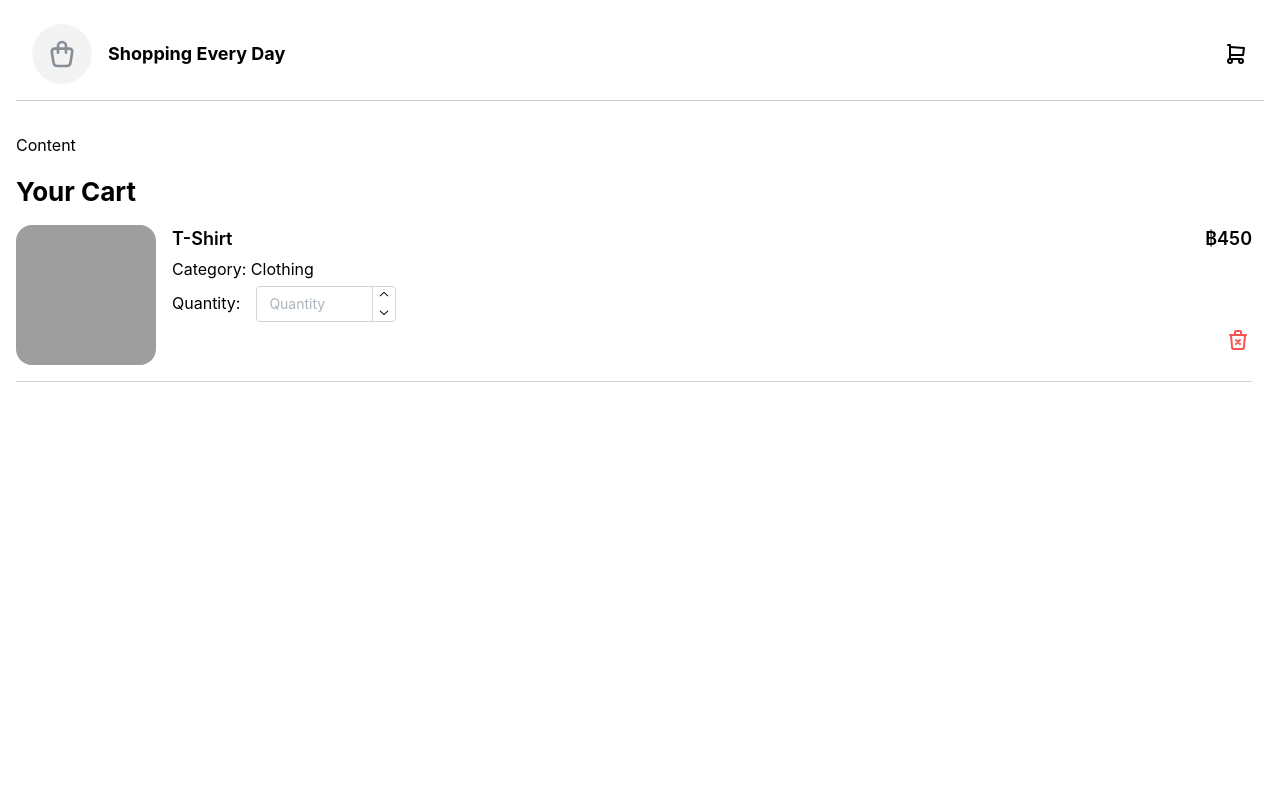
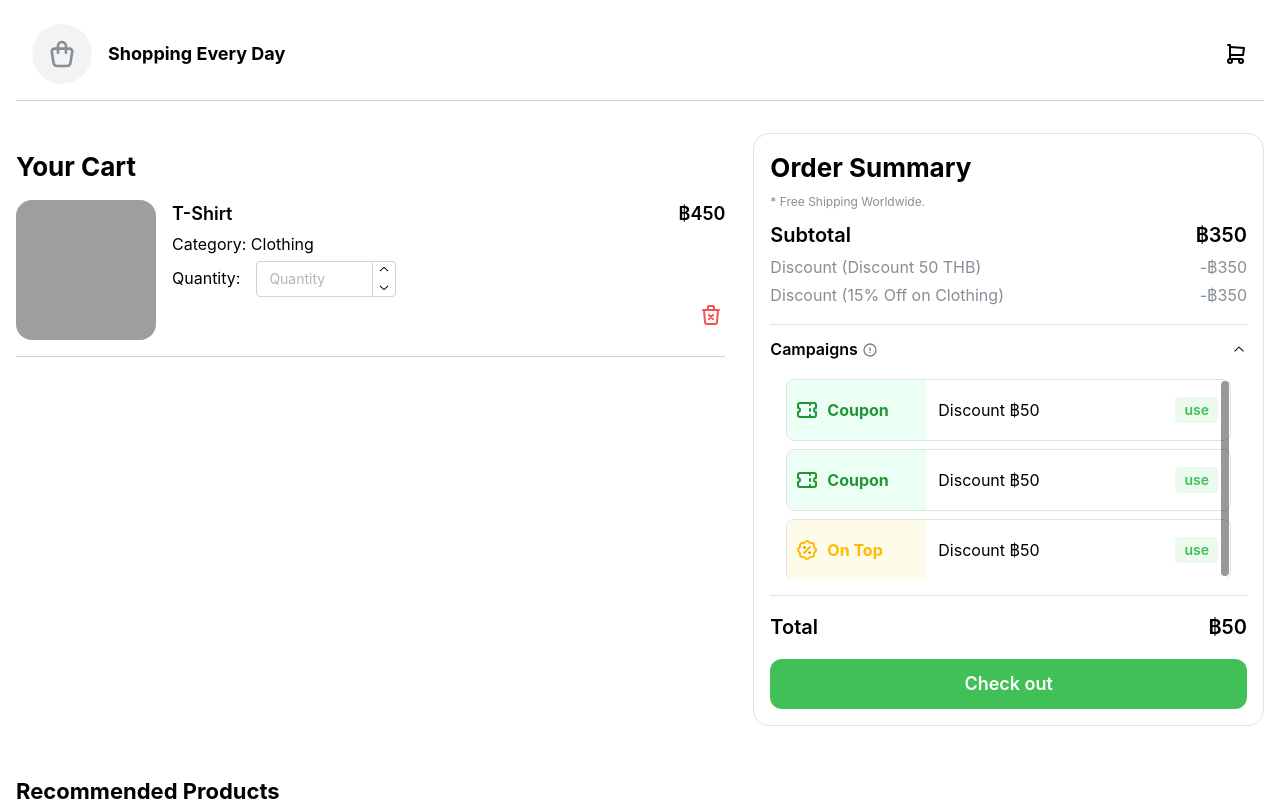
Before and after one commit to Supakorn-suri/ecommerce-checkout-fe, a Next.js app: page / in a window 1280 px wide. Shown: the top 801 px of the page. Built offline with nearby package versions, Linux system fonts and the light colour scheme; grey boxes are pictures that could not be loaded.

Commit message:
feat: add OrderSummary component

```diff
--- a/src/app/page.tsx
+++ b/src/app/page.tsx
@@ -1,20 +1,26 @@
 "use client";
-import { Container, Flex, Box } from "@mantine/core";
+import { Container, Flex, Grid } from "@mantine/core";
 
 import TopBar from "@/components/TopBar";
 import RecommendedProducts from "@/components/RecommendedProducts";
 import CustomerCart from "@/components/Cart";
+import OrderSummary from '@/components/OrderSummary';
 
 export default function Home() {
   return (
     <Container size="xl" my={24}>
       <Flex direction="column" gap={16}>
         <TopBar />
-        <Box>
-          Content
-          <CustomerCart />
-          <Box>{/* Checkout */}</Box>
-        </Box>
+
+        <Grid>
+          <Grid.Col span="auto">
+            <CustomerCart />
+          </Grid.Col>
+          <Grid.Col span={{ base: 12, md: 5 }}>
+            <OrderSummary />
+          </Grid.Col>
+        </Grid>
+
         <RecommendedProducts />
       </Flex>
     </Container>
--- /dev/null
+++ b/src/components/OrderSummary.tsx
@@ -0,0 +1,220 @@
+"use client";
+import {
+  Button,
+  Flex,
+  Group,
+  Text,
+  Paper,
+  Accordion,
+  Divider,
+  Stack,
+  Title,
+  Grid,
+  ScrollArea,
+  Tooltip,
+} from "@mantine/core";
+import {
+  IconExclamationCircle,
+  IconRosetteDiscount,
+  IconTicket,
+} from "@tabler/icons-react";
+
+const OrderSummary = () => {
+  return (
+    <Paper w="100%" withBorder radius={16} p={16}>
+      <Flex direction="column" justify="space-between" h="100%" gap={16}>
+        <Stack gap={8}>
+          <Title order={2}>Order Summary</Title>
+          <Text fz={12} c="gray">
+            * Free Shipping Worldwide.
+          </Text>
+          <Stack gap={4}>
+            <Group justify="space-between">
+              <Text fz={20} fw={600}>
+                Subtotal
+              </Text>
+              <Text fz={20} fw={600}>
+                ฿350
+              </Text>
+            </Group>
+            <Group justify="space-between">
+              <Text c="gray">Discount (Discount 50 THB)</Text>
+              <Text c="gray">-฿350</Text>
+            </Group>
+            <Group justify="space-between">
+              <Text c="gray">Discount (15% Off on Clothing)</Text>
+              <Text c="gray">-฿350</Text>
+            </Group>
+          </Stack>
+        </Stack>
+
+        <Flex direction="column">
+          <Divider />
+          <Accordion defaultValue="Campaigns">
+            <Accordion.Item value="Campaigns">
+              <Accordion.Control p={0}>
+                <Group gap={4} align="center">
+                  <Text fw={600}>Campaigns</Text>
+                  <Tooltip
+                    offset={6}
+                    color="white"
+                    label={
+                      <Stack gap={4}>
+                        <Grid>
+                          <Grid.Col span="content">
+                            <IconExclamationCircle color="orange" size={16} />
+                          </Grid.Col>
+                          <Grid.Col span="auto">
+                            <Text fz={12} c="gray">
+                              Only one discount per category (e.g. Fixed amount
+                              or Percentage).
+                            </Text>
+                          </Grid.Col>
+                        </Grid>
+                        <Grid>
+                          <Grid.Col span="content">
+                            <IconExclamationCircle color="orange" size={16} />
+                          </Grid.Col>
+                          <Grid.Col span="auto">
+                            <Text fz={12} c="gray">
+                              Discounts are applied in the following order:
+                              Coupon → On Top → Seasonal.
+                            </Text>
+                          </Grid.Col>
+                        </Grid>
+                      </Stack>
+                    }
+                  >
+                    <IconExclamationCircle color="gray" size={16} />
+                  </Tooltip>
+                </Group>
+              </Accordion.Control>
+              <Accordion.Panel>
+                <Flex direction="column">
+                  <ScrollArea h={200} scrollbars="y" type="always">
+                    <Stack gap={8}>
+                      <Paper
+                        withBorder
+                        display="flex"
+                        dir="column"
+                        radius="md"
+                        style={{ overflow: "hidden" }}
+                      >
+                        <Group
+                          w="200px"
+                          mih="60px"
+                          p={8}
+                          align="center"
+                          style={{
+                            backgroundColor: "#EBFFF4",
+                          }}
+                          gap={8}
+                        >
+                          <IconTicket color="#219538" />
+                          <Text c="#219538" fw={700}>
+                            Coupon
+                          </Text>
+                        </Group>
+                        <Group px="sm" w="100%" justify="space-between">
+                          <Text>Discount ฿50</Text>
+                          <Button
+                            size="compact-sm"
+                            variant="light"
+                            color="green"
+                          >
+                            use
+                          </Button>
+                        </Group>
+                      </Paper>
+                      <Paper
+                        withBorder
+                        display="flex"
+                        dir="column"
+                        radius="md"
+                        style={{ overflow: "hidden" }}
+                      >
+                        <Group
+                          w="200px"
+                          mih="60px"
+                          p={8}
+                          align="center"
+                          style={{
+                            backgroundColor: "#EBFFF4",
+                          }}
+                          gap={8}
+                        >
+                          <IconTicket color="#219538" />
+                          <Text c="#219538" fw={700}>
+                            Coupon
+                          </Text>
+                        </Group>
+                        <Group px="sm" w="100%" justify="space-between">
+                          <Text>Discount ฿50</Text>
+                          <Button
+                            size="compact-sm"
+                            variant="light"
+                            color="green"
+                          >
+                            use
+                          </Button>
+                        </Group>
+                      </Paper>
+                      <Paper
+                        withBorder
+                        display="flex"
+                        dir="column"
+                        radius="md"
+                        style={{ overflow: "hidden" }}
+                      >
+                        <Group
+                          w="200px"
+                          mih="60px"
+                          p={8}
+                          align="center"
+                          style={{
+                            backgroundColor: "#FFFBEB",
+                          }}
+                          gap={8}
+                        >
+                          <IconRosetteDiscount color="#FEBA00" />
+                          <Text c="#FEBA00" fw={700}>
+                            On Top
+                          </Text>
+                        </Group>
+                        <Group px="sm" w="100%" justify="space-between">
+                          <Text>Discount ฿50</Text>
+                          <Button
+                            size="compact-sm"
+                            variant="light"
+                            color="green"
+                          >
+                            use
+                          </Button>
+                        </Group>
+                      </Paper>
+                    </Stack>
+                  </ScrollArea>
+                </Flex>
+              </Accordion.Panel>
+            </Accordion.Item>
+          </Accordion>
+        </Flex>
+        <Stack>
+          <Group justify="space-between">
+            <Text fz={20} fw={600}>
+              Total
+            </Text>
+            <Text fz={20} fw={600}>
+              ฿50
+            </Text>
+          </Group>
+          <Button radius={12} size="lg" fullWidth color="green">
+            Check out
+          </Button>
+        </Stack>
+      </Flex>
+    </Paper>
+  );
+};
+
+export default OrderSummary;
--- a/src/components/index.ts
+++ b/src/components/index.ts
@@ -1,5 +1,6 @@
 // @index(['./*/index.{ts,tsx}','./*.{ts,tsx}'], f => `export * from '${f.path.replace(/\/index$/, '')}'`)
 export * from './Cart'
+export * from './OrderSummary'
 export * from './RecommendedProducts'
 export * from './TopBar'
 // @endindex
```
